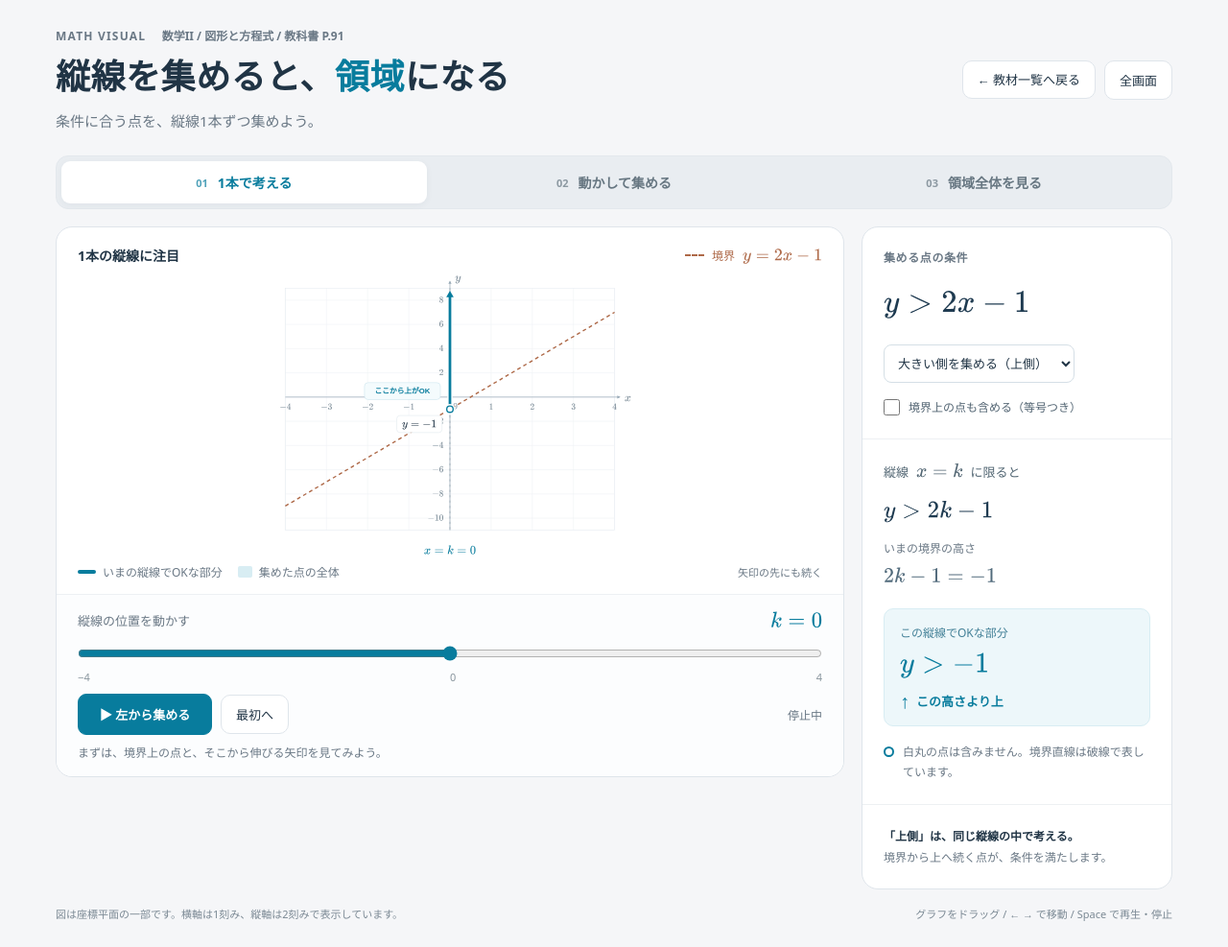
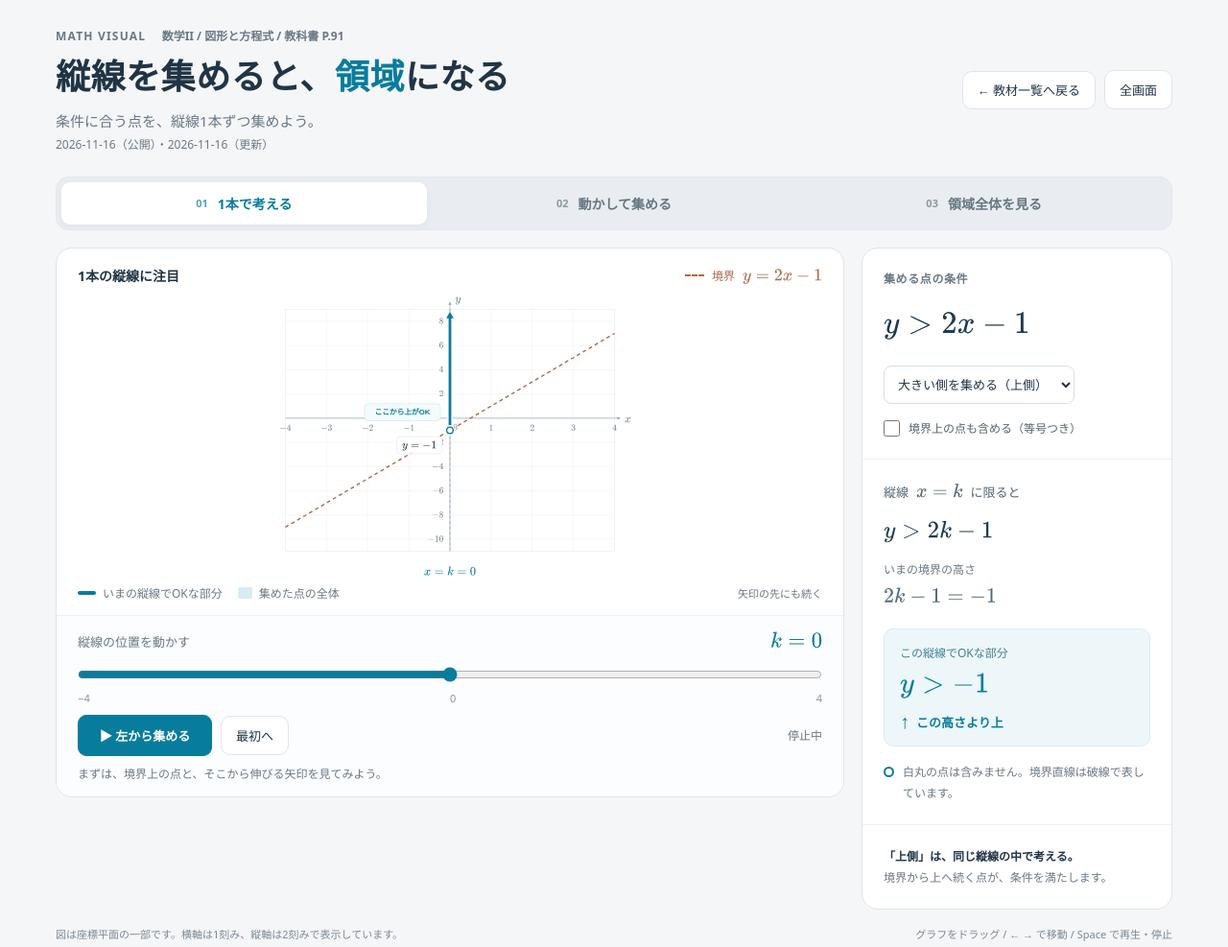
Before and after one commit to yosu64/math-visual, a plain HTML site: page math-ii/linear-inequality-region-sweep.html in a window 1280 px wide. Shown: the whole page at 96% size. Drawn offline with Linux system fonts and the light colour scheme.

Commit message:
Add publication and update dates to the page 91 lesson (#13)

```diff
--- a/math-ii/linear-inequality-region-sweep.html
+++ b/math-ii/linear-inequality-region-sweep.html
@@ -13,12 +13,14 @@
 @media(max-width:430px){header{align-items:flex-start;gap:6px}h1{font-size:23px}.lead{font-size:12px}.inspector{grid-template-columns:1fr}.inspector section+section{border-left:0;border-top:1px solid #edf0f3}.inspector section{padding:19px}.global-equation{margin-bottom:15px}.option{margin-top:12px}.step span{display:none}.graph-head{font-size:12px;padding-left:14px;padding-right:14px}.boundary-key{font-size:10px;gap:5px}.legend{font-size:10px;gap:12px;padding:0 14px 12px}.graph-wrap{padding:0}.status{display:none}.actions{gap:7px}.primary{min-width:135px}.quiet{padding:10px 12px}footer .keyboard{display:none}}
 @media(max-width:740px){header{flex-wrap:wrap}.header-actions{width:100%;justify-content:flex-start}}
 @media(prefers-reduced-motion:reduce){*{scroll-behavior:auto!important}}
+.publication-dates{margin:4px 0 0;color:var(--muted);font-size:12px;line-height:1.45}
 </style>
 </head>
 <body>
 <main>
 <header>
- <div><p class="eyebrow">MATH VISUAL <span>数学II / 図形と方程式 / 教科書 P.91</span></p><h1><span class="title-part">縦線を集めると、</span><span class="title-part"><em>領域</em>になる</span></h1><p class="lead">条件に合う点を、縦線1本ずつ集めよう。</p></div>
+ <div><p class="eyebrow">MATH VISUAL <span>数学II / 図形と方程式 / 教科書 P.91</span></p><h1><span class="title-part">縦線を集めると、</span><span class="title-part"><em>領域</em>になる</span></h1><p class="lead">条件に合う点を、縦線1本ずつ集めよう。</p>
+ <p class="publication-dates"><time datetime="2026-11-16">2026-11-16</time>（公開）・<time datetime="2026-11-16">2026-11-16</time>（更新）</p></div>
  <div class="header-actions"><a class="quiet back-link" href="../index.html" aria-label="math-visualの教材一覧に戻る">← 教材一覧へ戻る</a>
   <button class="quiet" id="full" type="button" aria-label="教材を全画面表示">全画面</button></div>
 </header>
```
Also changed, not shown: index.html (+1 -1 lines), 1 other file.
